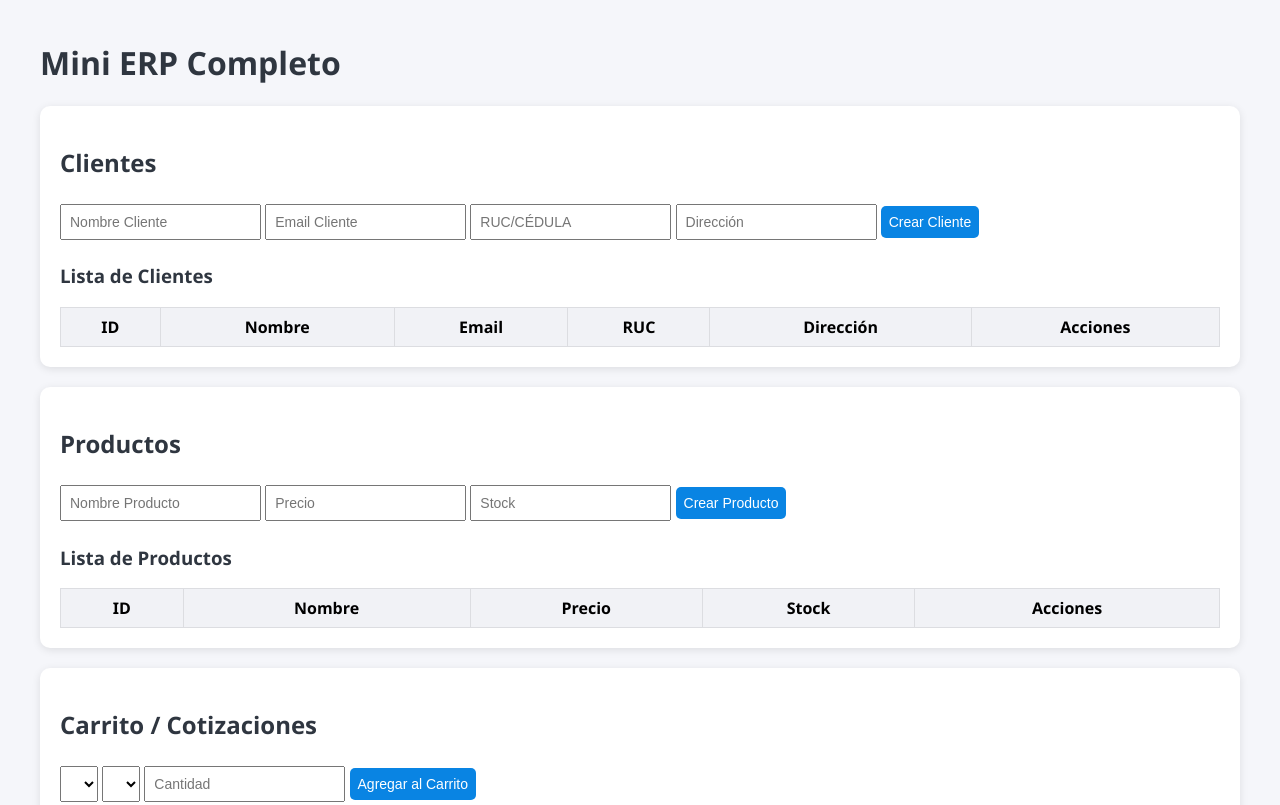
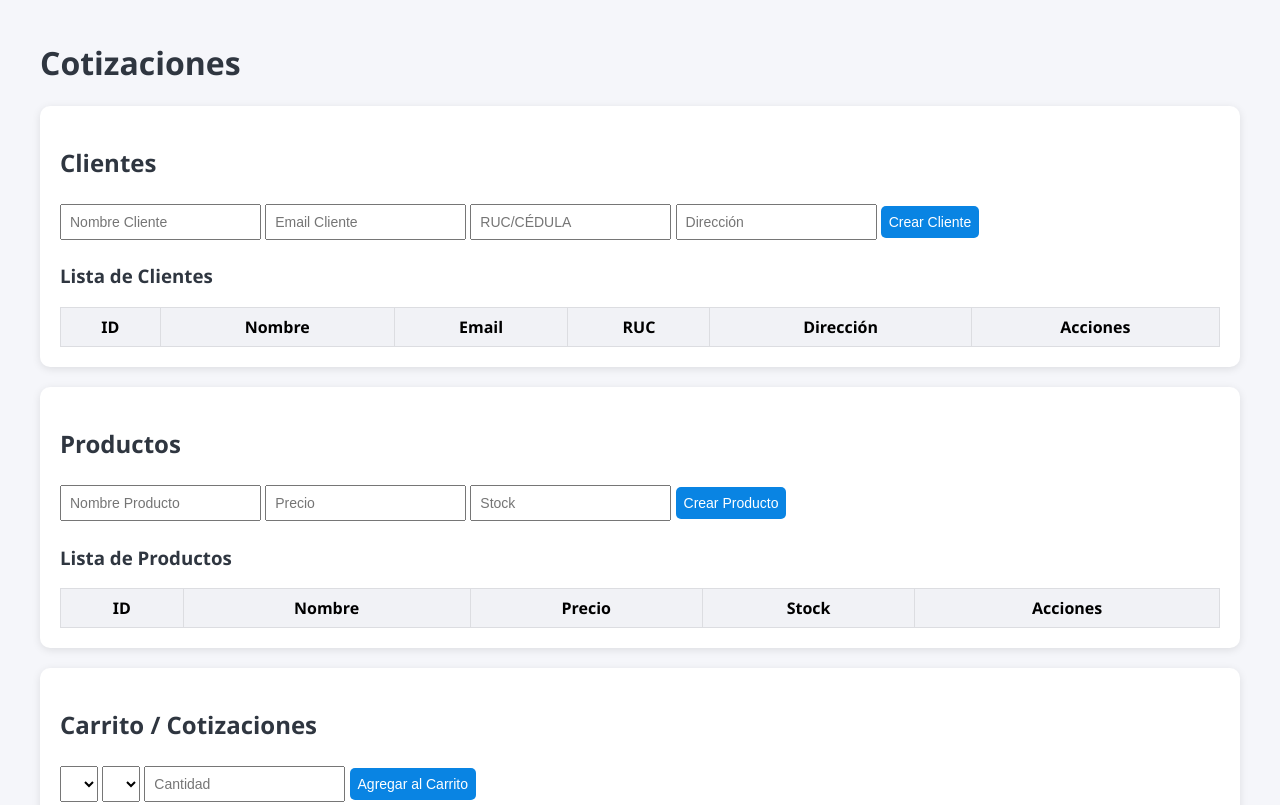
Before and after one commit to martinandres201022-lang/MiniERPP, a plain HTML site: page index.html in a window 1280 px wide. Shown: the top 805 px of the page. Drawn offline with nearby package versions, Linux system fonts and the light colour scheme.

Commit message:
Update index.html

```diff
--- a/index.html
+++ b/index.html
@@ -2,7 +2,7 @@
 <html lang="es">
 <head>
 <meta charset="UTF-8">
-<title> COTIZACIONES PATOO </title>
+<title> COTIZACIONES PATO </title>
 <style>
 body {
   font-family: 'Segoe UI', Tahoma, Geneva, Verdana, sans-serif;
@@ -23,7 +23,7 @@ th { background: #f1f2f6; }
 </head>
 <body>
 <div class="container">
-<h1>Mini ERP Completo</h1>
+<h1>Cotizaciones</h1>
 
 <!-- CLIENTES -->
 <div class="section">
```
